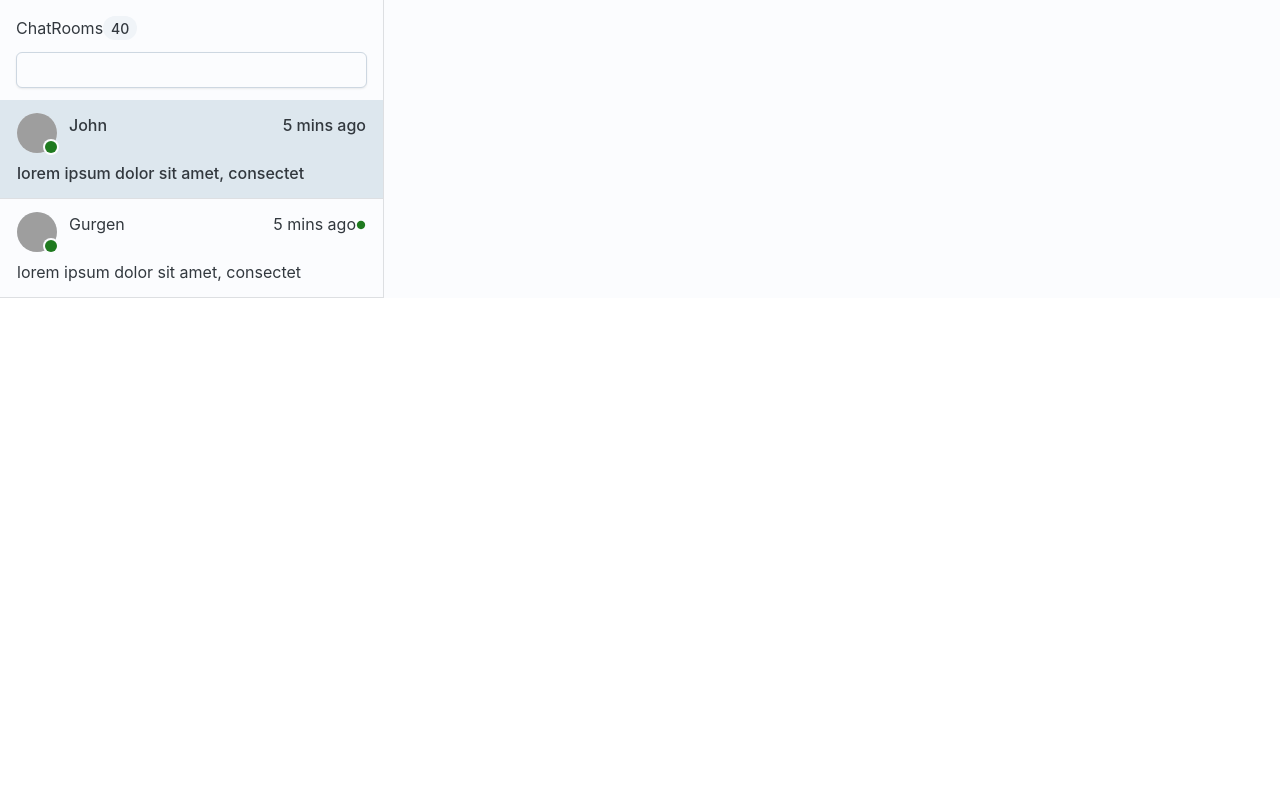
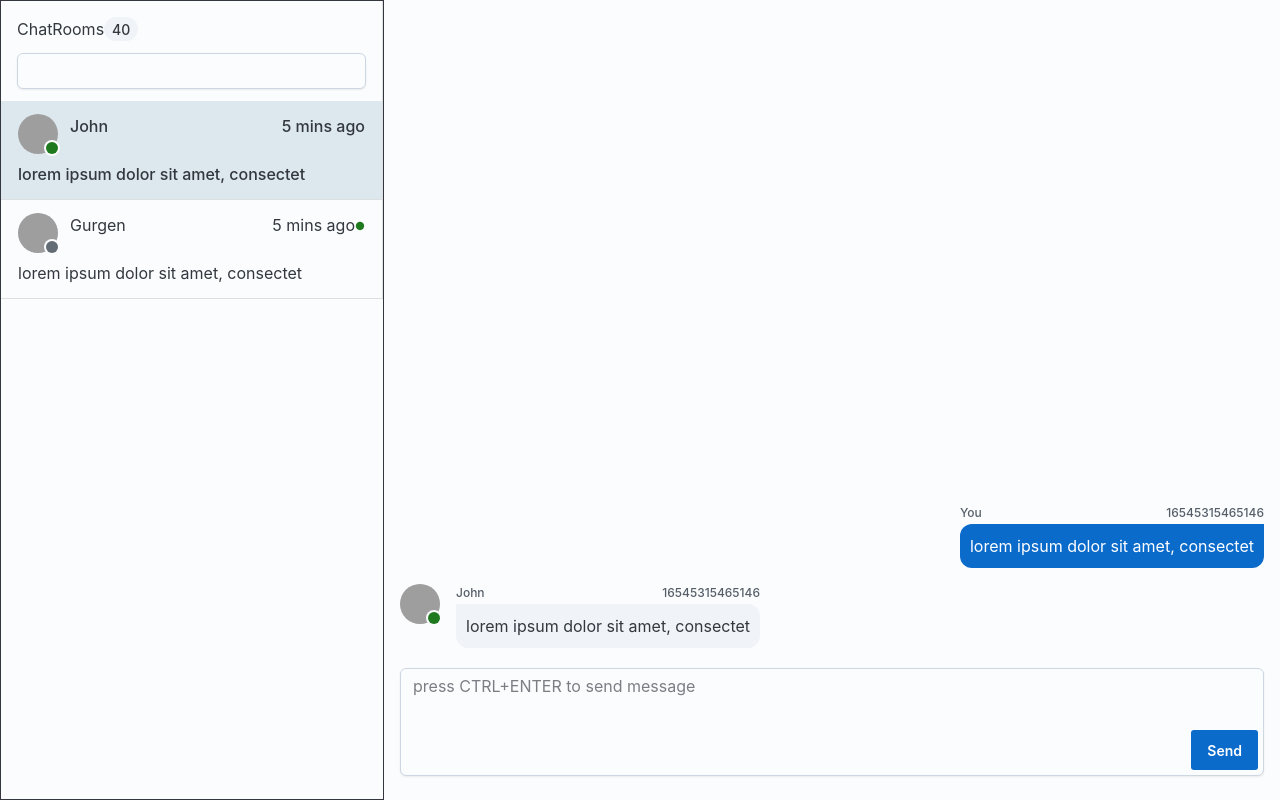
Before and after one commit to tavardanyan/pogos, a React (Create React App) app in the folder client/: page / in a window 1280 px wide. Built offline with nearby package versions, Linux system fonts and the light colour scheme; grey boxes are pictures that could not be loaded.

Commit message:
messaging box ui

```diff
--- a/client/src/components/ChatBox/index.tsx
+++ b/client/src/components/ChatBox/index.tsx
@@ -27,6 +27,18 @@ const mockData: {
           content: 'lorem ipsum dolor sit amet, consectet',
           timestamp: '16545315465146',
           sender: 'You'
+        },
+        {
+          id: '2',
+          content: 'lorem ipsum dolor sit amet, consectet',
+          timestamp: '16545315465146',
+          sender: {
+            name: 'John',
+            username: '@jonni',
+            avatar: '/client/images/1.jpg',
+            online: true,
+            typing: null,
+          }
         }
       ]
     },
@@ -36,7 +48,7 @@ const mockData: {
         name: 'Gurgen',
         username: '@gugs',
         avatar: '/client/images/1.jpg',
-        online: true,
+        online: false,
         typing: null,
       }],
       messages: [
--- a/client/src/components/ChatBox/styles.ts
+++ b/client/src/components/ChatBox/styles.ts
@@ -11,6 +11,7 @@ const styles = {
     },
   },
   roomsBox: {
+    border: '1px solid',
     position: {
       xs: 'fixed',
       sm: 'sticky',
--- a/client/src/components/MessageBox/index.tsx
+++ b/client/src/components/MessageBox/index.tsx
@@ -1,9 +1,71 @@
-import { ChatProps } from "../../types";
+import { Box, Sheet, Stack } from "@mui/joy";
+import { ChatProps, MessageProps } from "../../types";
+import styles from "./styles";
+import AvatarStatus from "../AvatarStatus";
+import { useEffect, useState } from "react";
+import MessageInput from "../MessageInput";
+import MessageItem from "../MessageItem";
 
 type MessagesPaneProps = {
   chat: ChatProps;
 };
 
 export default function MessagesBox({ chat }: MessagesPaneProps) {
-  return <></>;
+  const [chatMessages, setChatMessages] = useState(chat.messages);
+  const [textAreaValue, setTextAreaValue] = useState('');
+
+  useEffect(() => {
+    setChatMessages(chat.messages);
+  }, [chat.messages]);
+  return (
+    <Sheet
+      sx={styles.messageBoxContainer}
+    >
+      {/* <MessagesPaneHeader sender={chat.sender} /> */}
+
+      <Box
+        sx={styles.messageBox}
+      >
+        <Stack spacing={2} justifyContent="flex-end">
+          {chatMessages.map((message: MessageProps, index: number) => {
+            const isYou = message.sender === 'You';
+            return (
+              <Stack
+                key={index}
+                direction="row"
+                spacing={2}
+                flexDirection={isYou ? 'row-reverse' : 'row'}
+              >
+                {message.sender !== 'You' && (
+                  <AvatarStatus
+                    online={message.sender.online}
+                    src={message.sender.avatar}
+                  />
+                )}
+                <MessageItem variant={isYou ? 'sent' : 'received'} {...message} />
+              </Stack>
+            );
+          })}
+        </Stack>
+      </Box>
+
+      <MessageInput
+        textAreaValue={textAreaValue}
+        setTextAreaValue={setTextAreaValue}
+        onSubmit={() => {
+          const newId = chatMessages.length + 1;
+          const newIdString = newId.toString();
+          setChatMessages([
+            ...chatMessages,
+            {
+              id: newIdString,
+              sender: 'You',
+              content: textAreaValue,
+              timestamp: 'Just now',
+            },
+          ]);
+        }}
+      />
+    </Sheet>
+  );
 }
--- /dev/null
+++ b/client/src/components/MessageBox/styles.ts
@@ -0,0 +1,18 @@
+const styles = {
+  messageBoxContainer: {
+    height: { xs: 'calc(100dvh - var(--Header-height))', lg: '100dvh' },
+    display: 'flex',
+    flexDirection: 'column',
+  },
+  messageBox: {
+    display: 'flex',
+    flex: 1,
+    minHeight: 0,
+    px: 2,
+    py: 2.5,
+    overflowY: 'scroll',
+    flexDirection: 'column-reverse',
+  }
+};
+
+export default styles;
--- /dev/null
+++ b/client/src/components/MessageInput/index.tsx
@@ -0,0 +1,53 @@
+import { Box, Button, FormControl, Stack, Textarea } from "@mui/joy";
+import { useRef } from "react";
+
+export type MessageInputProps = {
+  textAreaValue: string;
+  setTextAreaValue: (value: string) => void;
+  onSubmit: () => void;
+};
+
+export default function MessageInput({
+  textAreaValue,
+  setTextAreaValue,
+  onSubmit,
+}: MessageInputProps) {
+  const textAreaRef = useRef<HTMLDivElement>(null);
+  const handleClick = () => {
+    if (textAreaValue.trim() !== '') {
+      onSubmit();
+      setTextAreaValue('');
+    }
+  };
+  return (
+    <Box sx={{ px: 2, pb: 3 }}>
+      <FormControl>
+        <Textarea
+          placeholder="press CTRL+ENTER to send message"
+          aria-label="Message"
+          ref={textAreaRef}
+          onChange={(e) => setTextAreaValue(e.target.value)}
+          value={textAreaValue}
+          minRows={2}
+          maxRows={10}
+          endDecorator={
+            <Stack
+              direction="row"
+              spacing={1}
+              justifyContent="flex-end"
+              flexGrow={1}
+              minHeight={40}
+            >
+              <Button onClick={handleClick}>Send</Button>
+            </Stack>
+          }
+          onKeyDown={(event) => {
+            if (event.key === 'Enter' && (event.metaKey || event.ctrlKey)) {
+              handleClick();
+            }
+          }}
+        />
+      </FormControl>
+    </Box>
+  );
+}
--- /dev/null
+++ b/client/src/components/MessageItem/index.tsx
@@ -0,0 +1,45 @@
+import { Box, Sheet, Stack, Typography } from "@mui/joy";
+import { MessageProps } from "../../types";
+
+type MessageItemProps = MessageProps & {
+  variant: 'sent' | 'received';
+};
+
+export default function MessageItem({
+  content,
+  variant,
+  timestamp,
+  sender,
+}: MessageItemProps) {
+  const isSent = variant === 'sent';
+  return (
+    <Box sx={{ maxWidth: '80%', minWidth: 'auto' }}>
+      <Stack
+        direction="row"
+        justifyContent="space-between"
+        spacing={2}
+        sx={{ mb: 0.25 }}
+      >
+        <Typography level="body-xs">
+          {sender === 'You' ? sender : sender.name}
+        </Typography>
+        <Typography level="body-xs">{timestamp}</Typography>
+      </Stack>
+        <Box sx={{ position: 'relative' }}>
+          <Sheet
+            color={isSent ? 'primary' : 'neutral'}
+            variant={isSent ? 'solid' : 'soft'}
+            sx={{
+              px: 1.25,
+              py: 1.25,
+              borderRadius: 'lg',
+              borderTopRightRadius: isSent ? 0 : 'lg',
+              borderTopLeftRadius: isSent ? 'lg' : 0,
+            }}
+          >
+            {content}
+          </Sheet>
+        </Box>
+    </Box>
+  );
+}
```
